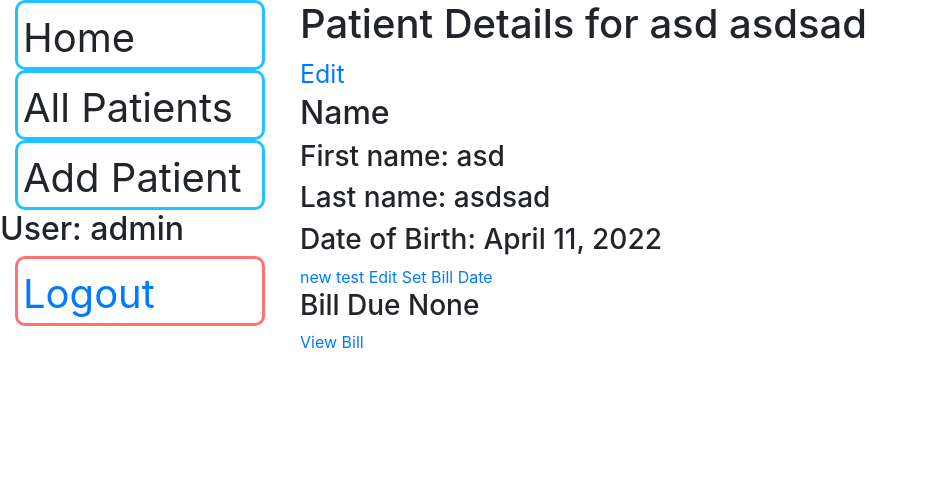
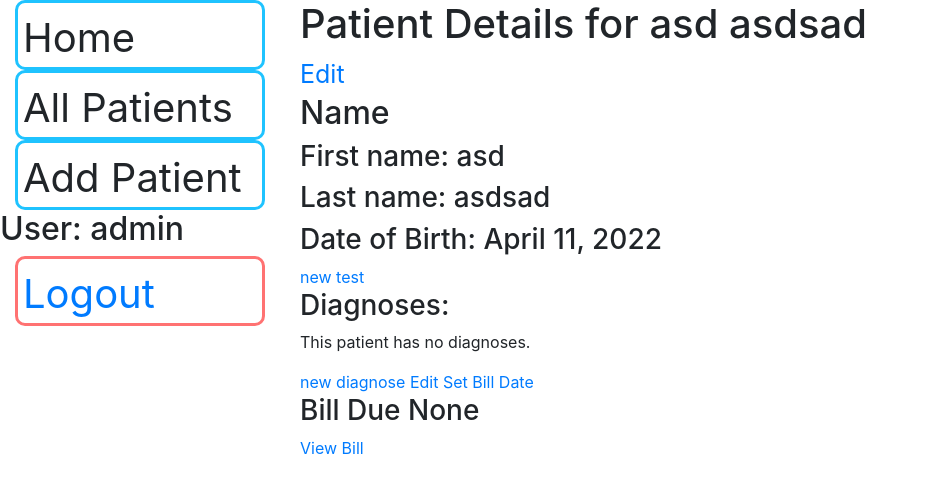
Before and after one commit to jaredrkozar/CS460Final, a Django app: page /staff/patient/2 in a window 1280 px wide. Shown: the top 493 px of the page, without its empty margins (0-926 px from the left). Run offline with Django 3.2, Linux system fonts and the light colour scheme; a user stored in the database is signed in; data comes from the database, SQL or seed files in the repository; both versions use the stored data as it was after the commit; data that the repository does not hold is empty.

Commit message:
add more tests

```diff
--- a/emergencyroom/staff/models.py
+++ b/emergencyroom/staff/models.py
@@ -76,6 +76,9 @@ class Patient(models.Model):
 
     def get_test_link(self):
         return reverse('new_test', args=[str(self.id)])
+
+    def get_diagnose_link(self):
+        return reverse('create_diagnose_form', args=[str(self.id)])
 
     def get_allergy_link(self):
         return reverse('new_allergy', args=[str(self.id)])
--- a/emergencyroom/staff/templates/staff/patient_detail.html
+++ b/emergencyroom/staff/templates/staff/patient_detail.html
@@ -61,6 +61,8 @@
     <li>
         <a>{{med.get_medicine_display}}</a>
         <a>Dosage: {{med.dosage}} mg</a>
+        <a href={{med.get_delete_url}}>Delete</a>
+
     </li>
     {% endfor %}
     {% else %}
@@ -117,15 +119,32 @@
 <li>
     <a>{{test.get_test_display}} </a>
     <a href={{test.get_delete_url}}>Delete</a>
-
 </li>
 {%  endfor %}
 {% else %}
-<p>This patient has no emergency contacts.</p>
+<p>This patient has no tests.</p>
 {% endif %}
 {% endif %}
 {% if request.user|has_group:'doctors' %}
 <a href={{patient.get_test_link}}>new test</a>
+
+<h3>Diagnoses: </h3>
+{% if diagnosis_list %}
+{% for diagnose in diagnosis_list %}
+<li>
+    <a>{{diagnose.get_diagnose_display}} </a>
+    <a href={{diagnose.get_delete_url}}>Delete</a>
+</li>
+{%  endfor %}
+{% else %}
+<p>This patient has no diagnoses.</p>
+{% endif %}
+{% endif %}
+{% if request.user|has_group:'doctors' %}
+<a href={{patient.get_diagnose_link}}>new diagnose</a>
+
+
+
 {% if request.user|has_group:'nurses' %}
 {% endif %}
 
--- a/emergencyroom/staff/urls.py
+++ b/emergencyroom/staff/urls.py
@@ -24,6 +24,9 @@ urlpatterns = [
     path('symptom/<int:pk>/delete/', views.symptom_delete, name='symptom-delete'),
     path('test/<int:pk>/delete/', views.test_delete, name='test-delete'),
     path('patient/<int:pk>/delete/', views.patient_delete, name='patient-delete'),
+    path('med/<int:pk>/delete/', views.medicine_delete, name='medicine-delete'),
+    path('diagnose/<int:pk>', views.create_diagnose_form, name='create_diagnose_form'),
+    path('diagnose/<int:pk>/delete/', views.diagnose_delete, name='diagnose-delete'),
 
 ]
 
--- a/emergencyroom/staff/views.py
+++ b/emergencyroom/staff/views.py
@@ -5,7 +5,7 @@ from django.urls import reverse_lazy
 from django.views import generic
 from django.http import HttpResponseRedirect
 from .forms import EmergencyContactForm, SymptomForm, MedicineForm, TestForm, AllergyForm, PatientNurseForm, \
-    PatientDoctorForm, CreatePatientForm, SetBillDateForm, CovidShotForm
+    PatientDoctorForm, CreatePatientForm, SetBillDateForm, CovidShotForm, DiagnoseForm
 from .models import Patient, EmergencyContact, Symptom, Test, Diagnose, Medication, Allergy, CovidVaccineShot
 from django.views.generic.edit import CreateView, UpdateView, DeleteView
 
@@ -17,6 +17,7 @@ def index(request):
 
 class PatientListView(LoginRequiredMixin, generic.ListView):
     model = Patient
+    context_object_name = 'patient_list'
     paginate_by = 10
 
 
@@ -197,14 +198,14 @@ def print_bill(request, pk):
     medication_list = Medication.objects.filter(patient=pk)
     test_list = Test.objects.filter(patient=pk)
 
-    night_cost = patient.nights_stayed*150
+    night_cost = patient.nights_stayed * 150
     total_test_cost = 0
     for test in test_list:
         total_test_cost += test.cost
     total_med_cost = 0
     for med in medication_list:
         total_med_cost += med.cost
-    total_cost = night_cost+total_med_cost+total_test_cost
+    total_cost = night_cost + total_med_cost + total_test_cost
 
     context = {'patient': patient,
                'test_list': test_list,
@@ -234,6 +235,8 @@ def create_covid_shot_form(request, pk):
         return HttpResponseRedirect('/staff/patient/{}'.format(pk))
 
 
+@login_required()
+@permission_required('staff.not billing', raise_exception=True)
 def contact_delete(request, pk):
     contact = EmergencyContact.objects.get(id=pk)
     patient_id = contact.patient.pk
@@ -241,6 +244,8 @@ def contact_delete(request, pk):
     return HttpResponseRedirect('/staff/patient/{}'.format(patient_id))
 
 
+@login_required()
+@permission_required('staff.not billing', raise_exception=True)
 def vaccine_delete(request, pk):
     model = CovidVaccineShot.objects.get(id=pk)
     patient_id = model.patient.pk
@@ -248,6 +253,8 @@ def vaccine_delete(request, pk):
     return HttpResponseRedirect('/staff/patient/{}'.format(patient_id))
 
 
+@login_required()
+@permission_required('staff.not billing', raise_exception=True)
 def allergy_delete(request, pk):
     model = Allergy.objects.get(id=pk)
     patient_id = model.patient.pk
@@ -255,6 +262,8 @@ def allergy_delete(request, pk):
     return HttpResponseRedirect('/staff/patient/{}'.format(patient_id))
 
 
+@login_required()
+@permission_required('staff.not billing', raise_exception=True)
 def symptom_delete(request, pk):
     model = Symptom.objects.get(id=pk)
     patient_id = model.patient.pk
@@ -262,6 +271,8 @@ def symptom_delete(request, pk):
     return HttpResponseRedirect('/staff/patient/{}'.format(patient_id))
 
 
+@login_required()
+@permission_required('staff.medical professional', raise_exception=True)
 def test_delete(request, pk):
     model = Test.objects.get(id=pk)
     patient_id = model.patient.pk
@@ -269,7 +280,42 @@ def test_delete(request, pk):
     return HttpResponseRedirect('/staff/patient/{}'.format(patient_id))
 
 
+@login_required()
 def patient_delete(request, pk):
     model = Patient.objects.get(id=pk)
     model.delete()
     return HttpResponseRedirect('/staff/patients/')
+
+
+@login_required()
+@permission_required('staff.medical professional', raise_exception=True)
+def medicine_delete(request, pk):
+    model = Medication.objects.get(id=pk)
+    patient_id = model.patient.pk
+    model.delete()
+    return HttpResponseRedirect('/staff/patient/{}'.format(patient_id))
+
+
+@permission_required('staff.doctor', raise_exception=True)
+def create_diagnose_form(request, pk):
+    if request.method == "GET":
+        intital = {'patient': pk}
+        form = DiagnoseForm(intital)
+        return render(request, 'staff/form_form.html', {'form': form})
+
+    if request.method == 'POST':
+        form = DiagnoseForm(request.POST)
+        if form.is_valid():
+            form.save()
+        else:
+            print('invalid')
+        return HttpResponseRedirect('/staff/patient/{}'.format(pk))
+
+
+@login_required()
+@permission_required('staff.medical professional', raise_exception=True)
+def diagnose_delete(request, pk):
+    model = Diagnose.objects.get(id=pk)
+    patient_id = model.patient.pk
+    model.delete()
+    return HttpResponseRedirect('/staff/patient/{}'.format(patient_id))
```
Also changed, not shown: emergencyroom/staff/forms.py (+7 -1 lines), emergencyroom/staff/tests.py (+35 -1 lines), emergencyroom/db.sqlite3.
